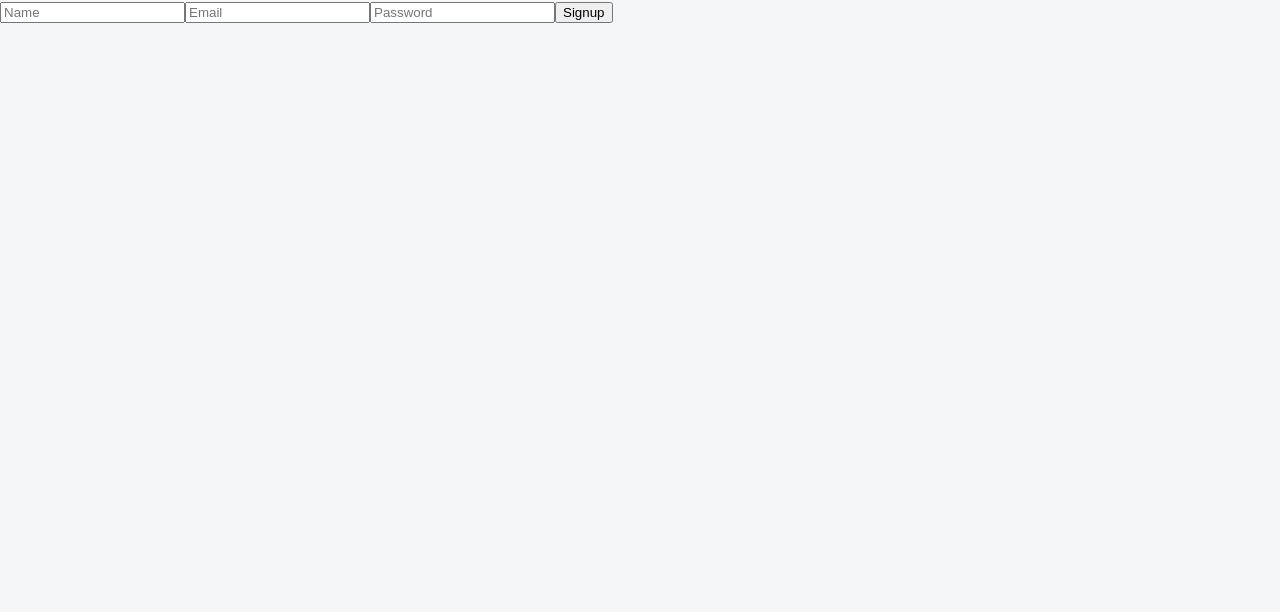
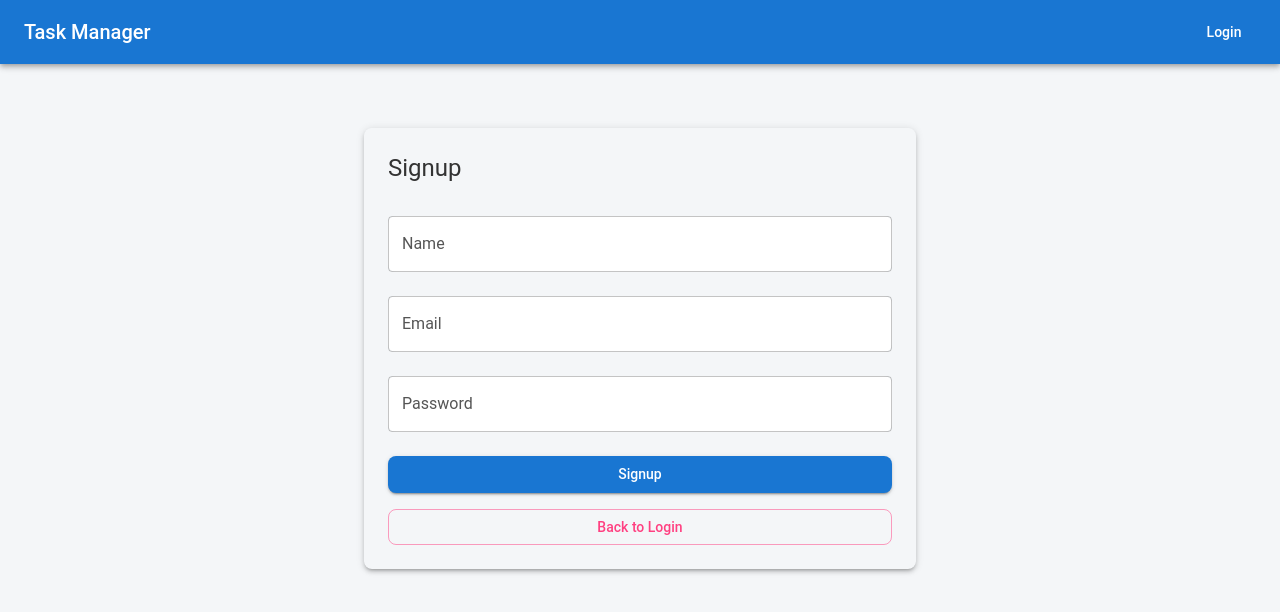
Before and after one commit to S-Mitra/Taskify-Frontend, a React (Vite) app: page /signup in a window 1280 px wide. Shown: the top 612 px of the page. Built offline with nearby package versions, Linux system fonts and the light colour scheme.

Commit message:
auth done

```diff
--- a/axiosInstance.js
+++ b/axiosInstance.js
@@ -8,10 +8,10 @@ const axiosInstance = axios.create({
   },
 });
 
-axiosInstance.interceptors.request.use((req) => {
-  const token = localStorage.getItem("token");
-  if (token) req.headers.Authorization = token;
-  return req;
+axiosInstance.interceptors.request.use((config) => {
+  const token = localStorage.getItem("token"); // 👈 Retrieve token
+  if (token) config.headers.Authorization = `Bearer ${token}`;
+  return config;
 });
 
 export default axiosInstance;
--- a/package.json
+++ b/package.json
@@ -15,6 +15,7 @@
     "@mui/icons-material": "^7.0.1",
     "@mui/material": "^7.0.1",
     "axios": "^1.8.4",
+    "jwt-decode": "^4.0.0",
     "react": "^19.0.0",
     "react-dom": "^19.0.0",
     "react-router-dom": "^7.4.1"
--- a/src/App.jsx
+++ b/src/App.jsx
@@ -6,11 +6,13 @@ import { useContext } from "react";
 import AuthContext from "./AuthContext";
 import Login from "./components/Auth/Login";
 import Signup from "./components/Auth/Signup";
+import Header from "./components/Header";
 
 const App = () => {
     const { token } = useContext(AuthContext);
     return (
         <Router>
+            <Header />
             <Routes>
             <Route path="/login" element={<Login />} />
             <Route path="/signup" element={<Signup />} />
--- a/src/AuthContext.jsx
+++ b/src/AuthContext.jsx
@@ -1,20 +1,38 @@
 import { createContext, useState, useEffect } from "react";
+import { jwtDecode } from "jwt-decode";
 
 const AuthContext = createContext();
 
 export const AuthProvider = ({ children }) => {
   const [token, setToken] = useState(localStorage.getItem("token"));
+  const [user, setUser] = useState(null);
 
   useEffect(() => {
-    if (token) localStorage.setItem("token", token);
-    else localStorage.removeItem("token");
+    if (token) {
+      try {
+        const decodedUser = jwtDecode(token);
+        setUser(decodedUser);
+      } catch (error) {
+        console.error("Invalid token", error);
+        setUser(null);
+      }
+    }
   }, [token]);
 
-  const login = (newToken) => setToken(newToken);
-  const logout = () => setToken(null);
+  const login = (newToken) => {
+    localStorage.setItem("token", newToken);
+    setToken(newToken);
+    setUser(jwtDecode(newToken));
+  };
+
+  const logout = () => {
+    localStorage.removeItem("token");
+    setToken(null);
+    setUser(null);
+  };
 
   return (
-    <AuthContext.Provider value={{ token, login, logout }}>
+    <AuthContext.Provider value={{ token, user, login, logout }}>
       {children}
     </AuthContext.Provider>
   );
--- a/src/components/Auth/Login.jsx
+++ b/src/components/Auth/Login.jsx
@@ -2,6 +2,7 @@ import { useState, useContext } from "react";
 import axiosInstance from "../../../axiosInstance";
 import AuthContext from "../../AuthContext";
 import { useNavigate } from "react-router-dom";
+import { Container, Box, TextField, Button, Typography } from "@mui/material";
 
 const Login = () => {
   const [email, setEmail] = useState("");
@@ -21,11 +22,41 @@ const Login = () => {
   };
 
   return (
-    <form onSubmit={handleSubmit}>
-      <input type="email" value={email} onChange={(e) => setEmail(e.target.value)} placeholder="Email" />
-      <input type="password" value={password} onChange={(e) => setPassword(e.target.value)} placeholder="Password" />
-      <button type="submit">Login</button>
-    </form>
+    <Container maxWidth="sm">
+      <Box mt={8} p={3} boxShadow={3} borderRadius={2}>
+        <Typography variant="h5" mb={2}>Login</Typography>
+        <form onSubmit={handleSubmit}>
+          <TextField
+            fullWidth
+            label="Email"
+            type="email"
+            value={email}
+            onChange={(e) => setEmail(e.target.value)}
+            margin="normal"
+          />
+          <TextField
+            fullWidth
+            label="Password"
+            type="password"
+            value={password}
+            onChange={(e) => setPassword(e.target.value)}
+            margin="normal"
+          />
+          <Button type="submit" variant="contained" color="primary" fullWidth sx={{ mt: 2 }}>
+            Login
+          </Button>
+          <Button
+            variant="outlined"
+            color="secondary"
+            fullWidth
+            sx={{ mt: 2 }}
+            onClick={() => navigate("/signup")}
+          >
+            Signup
+          </Button>
+        </form>
+      </Box>
+    </Container>
   );
 };
 
--- a/src/components/Auth/Signup.jsx
+++ b/src/components/Auth/Signup.jsx
@@ -1,6 +1,7 @@
 import { useState } from "react";
 import axiosInstance from "../../../axiosInstance";
 import { useNavigate } from "react-router-dom";
+import { Container, Box, TextField, Button, Typography } from "@mui/material";
 
 const Signup = () => {
   const [name, setName] = useState("");
@@ -19,12 +20,48 @@ const Signup = () => {
   };
 
   return (
-    <form onSubmit={handleSubmit}>
-      <input type="text" value={name} onChange={(e) => setName(e.target.value)} placeholder="Name" />
-      <input type="email" value={email} onChange={(e) => setEmail(e.target.value)} placeholder="Email" />
-      <input type="password" value={password} onChange={(e) => setPassword(e.target.value)} placeholder="Password" />
-      <button type="submit">Signup</button>
-    </form>
+    <Container maxWidth="sm">
+      <Box mt={8} p={3} boxShadow={3} borderRadius={2}>
+        <Typography variant="h5" mb={2}>Signup</Typography>
+        <form onSubmit={handleSubmit}>
+          <TextField
+            fullWidth
+            label="Name"
+            value={name}
+            onChange={(e) => setName(e.target.value)}
+            margin="normal"
+          />
+          <TextField
+            fullWidth
+            label="Email"
+            type="email"
+            value={email}
+            onChange={(e) => setEmail(e.target.value)}
+            margin="normal"
+          />
+          <TextField
+            fullWidth
+            label="Password"
+            type="password"
+            value={password}
+            onChange={(e) => setPassword(e.target.value)}
+            margin="normal"
+          />
+          <Button type="submit" variant="contained" color="primary" fullWidth sx={{ mt: 2 }}>
+            Signup
+          </Button>
+          <Button
+            variant="outlined"
+            color="secondary"
+            fullWidth
+            sx={{ mt: 2 }}
+            onClick={() => navigate("/login")}
+          >
+            Back to Login
+          </Button>
+        </form>
+      </Box>
+    </Container>
   );
 };
 
--- /dev/null
+++ b/src/components/Header.jsx
@@ -0,0 +1,28 @@
+import { useContext } from "react";
+import AuthContext from "../AuthContext";
+import { AppBar, Toolbar, Typography, Button } from "@mui/material";
+
+const Header = () => {
+  const { user, logout } = useContext(AuthContext);
+
+  return (
+    <AppBar position="static">
+      <Toolbar>
+        <Typography variant="h6" sx={{ flexGrow: 1 }}>
+          Task Manager
+        </Typography>
+
+        {user ? (
+          <>
+            <Typography sx={{ marginRight: 2 }}>Hello, {user.username}</Typography>
+            <Button color="inherit" onClick={logout}>Logout</Button>
+          </>
+        ) : (
+          <Button color="inherit" href="/login">Login</Button>
+        )}
+      </Toolbar>
+    </AppBar>
+  );
+};
+
+export default Header;
--- a/src/components/Task/TaskList.jsx
+++ b/src/components/Task/TaskList.jsx
@@ -39,6 +39,9 @@ const TaskList = () => {
     return (
         <div style={{margin: "20px"}}>
             <TaskFilter setFilters={setFilters} />
+            <Button sx={{marginBottom: "20px"}} type="submit" variant="contained" color="primary" onClick={() => navigate(`/tasks/new`)}>
+                Create Task
+            </Button>
             <Grid container spacing={2}>
                 {tasks.map((task) => (
                     <Grid item xs={12} sm={6} md={4} key={task._id}>
@@ -65,9 +68,6 @@ const TaskList = () => {
                     </Grid>
                 ))}
             </Grid>
-            <Button type="submit" variant="contained" color="primary" onClick={() => navigate(`/tasks/new`)}>
-                Create Task
-            </Button>
         </div>
     );
 };
```
Also changed, not shown: 1 other file (tests, documents, lock files or other folders).
